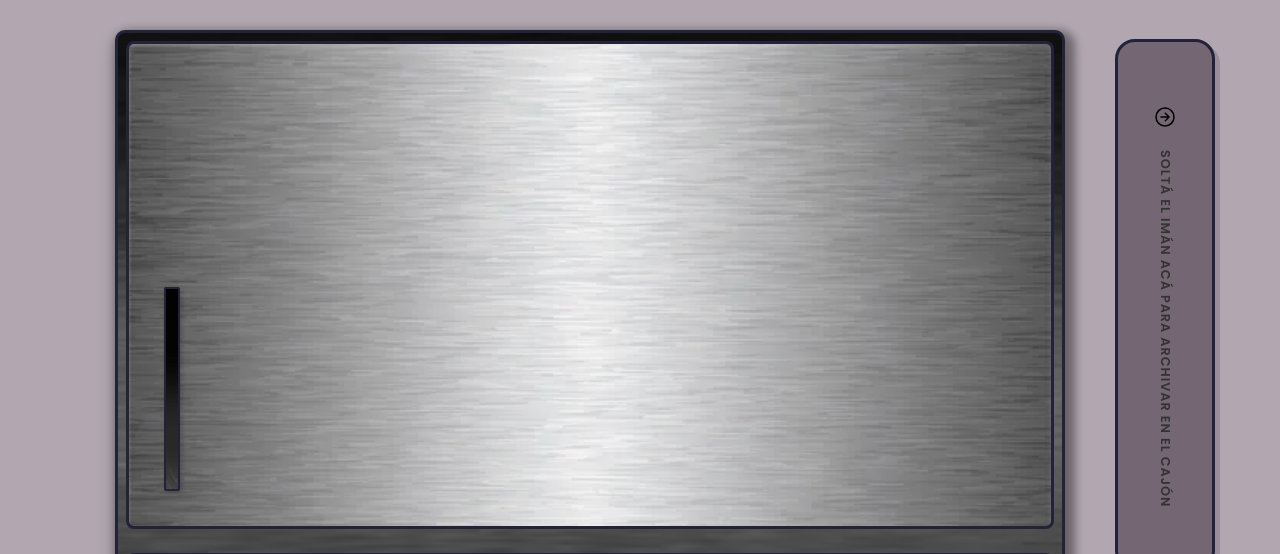
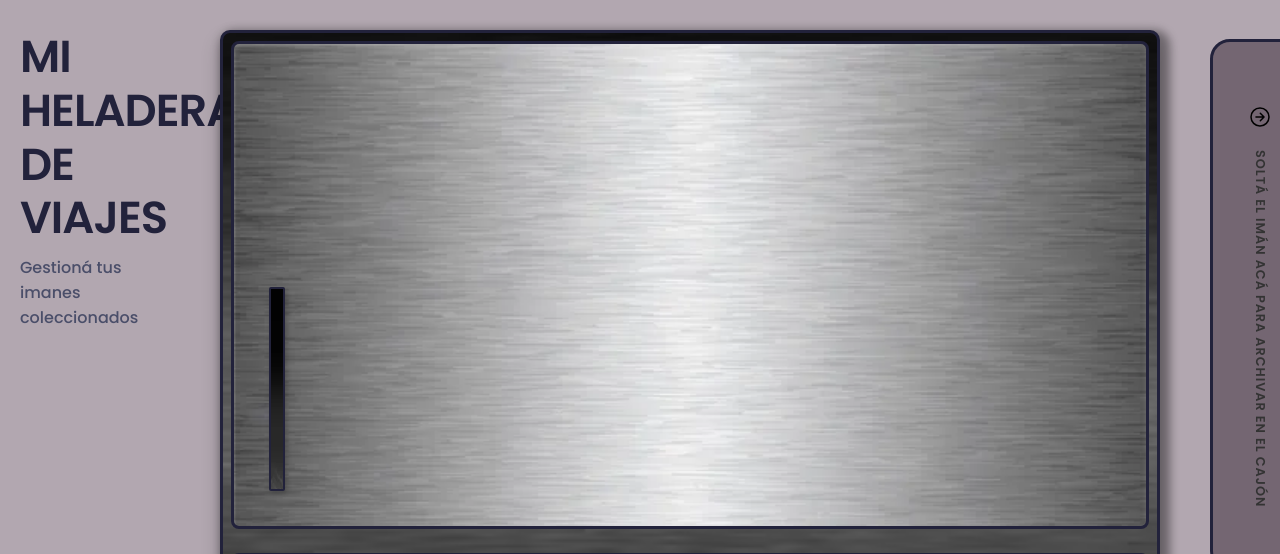
Before and after one commit to agus-enc/TP-Final-IDS-Icebox, a Flask app: page / in a window 1280 px wide. Shown: the top 554 px of the page. Run offline with Flask 3, Linux system fonts and the light colour scheme; the visitor is signed in with stand-in values (Sample User, id 1); data that the repository does not hold is empty.

Commit message:
Agrego título a la vista de heladera, quito los pines de los imanes en ambas vistas

```diff
--- a/frontend/static/css/heladera.css
+++ b/frontend/static/css/heladera.css
@@ -203,15 +203,6 @@ html, body {
     z-index: 1000; /* JavaScript lo sube dinámicamente al frente de todo */
 }
 
-.iman-pin {
-    width: 12px;
-    height: 12px;
-    background-color: #ef4444;
-    border: 1.5px solid #22223B;
-    border-radius: 50%;
-    margin-bottom: 18px;
-}
-
 .iman-destino {
     font-weight: 700;
     font-size: 0.85rem;
@@ -233,3 +224,34 @@ html, body {
 #puerta .iman-viaje * {
     pointer-events: none;
 }
+
+/* =========================================================================
+   5. SECCIÓN IZQUIERDA: TÍTULO DEL PANEL
+   ========================================================================= */
+.heladera-seccion-izquierda {
+    width: 200px;
+    padding: 20px 20px 20px 20px;
+    display: flex;
+    flex-direction: column;
+    justify-content: flex-start;
+    flex-shrink: 0; /* Evita que la heladera gigante lo aplaste */
+    box-sizing: border-box;
+}
+
+.heladera-titulo {
+    font-size: 2.8rem;
+    font-weight: 800;
+    color: #22223B;
+    line-height: 1.2;
+    margin: 0 0 10px 0;
+    text-transform: uppercase;
+    letter-spacing: -1px;
+    font-family: 'Poppins', sans-serif;
+}
+
+.heladera-subtitulo {
+    font-size: 1rem;
+    font-weight: 500;
+    color: #4A4E69;
+    margin: 0;
+}
--- a/frontend/templates/heladera.html
+++ b/frontend/templates/heladera.html
@@ -2,6 +2,11 @@
 
 {% block content %}
 <div class="vista-heladera-contexto">
+
+    <div class="heladera-seccion-izquierda">
+        <h1 class="heladera-titulo">Mi Heladera<br>de Viajes</h1>
+        <p class="heladera-subtitulo">Gestioná tus imanes coleccionados</p>
+    </div>
 
     <div class="heladera-seccion-derecha">
         <div class="heladera-wrapper">
```
Also changed, not shown: frontend/static/css/cajon.css (+0 -9 lines), 1 other file.
